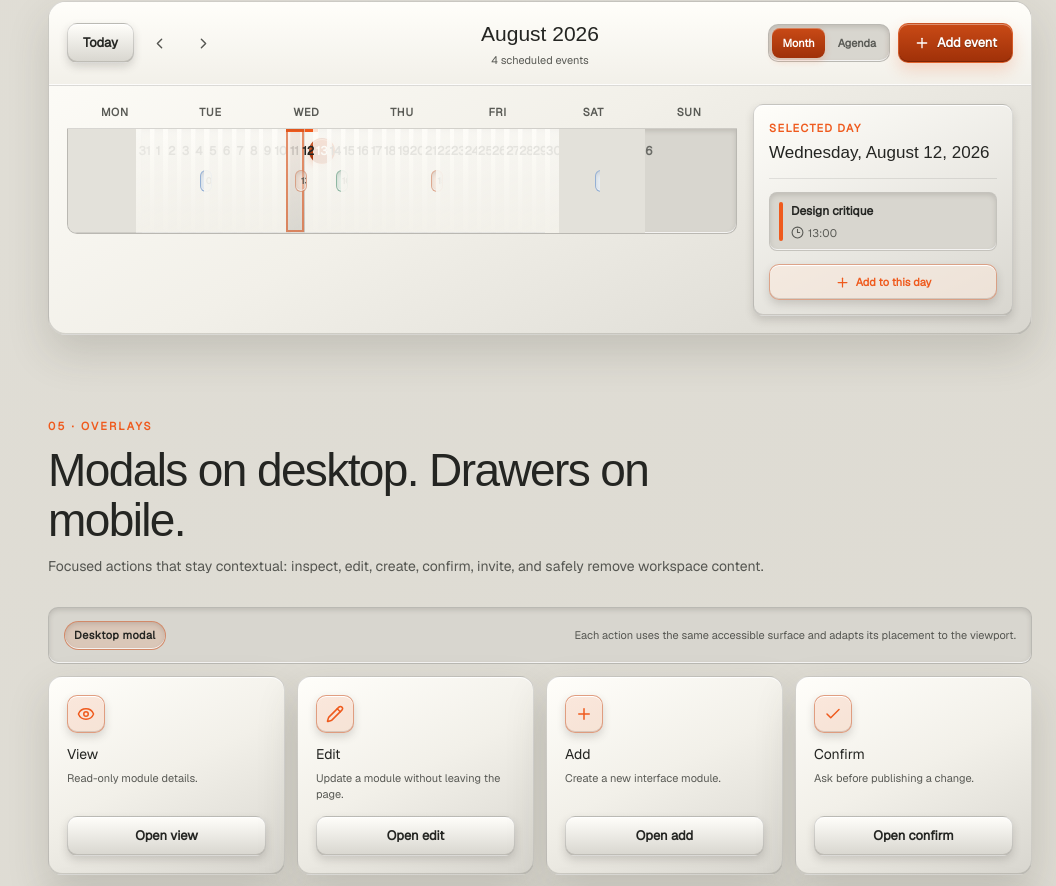
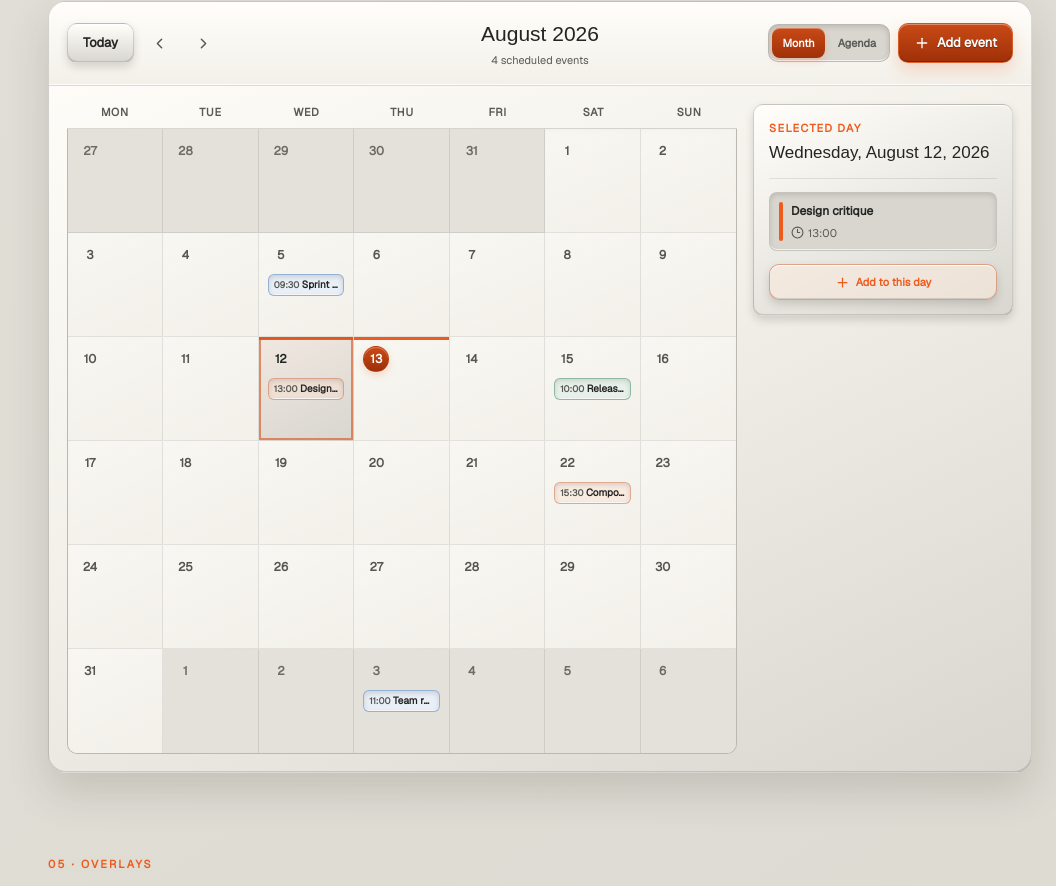
Before and after one commit to alvindemesadev/kinetic-ui, a React (Vite) app: page / in a window 1280 px wide. Shown: the part 5531-6417 px from the top of the page, without its empty margins (224-1280 px from the left). Built offline with nearby package versions, Linux system fonts and the light colour scheme; a web font is replaced by a local one.

Commit message:
fix: stack calendar weeks into month grid

```diff
--- a/src/styles/components/showcase-layout.css
+++ b/src/styles/components/showcase-layout.css
@@ -1994,10 +1994,12 @@ kbd {
 .calendar-month-surface {
   min-width: 0;
 }
-.calendar-weekday-row,
+.calendar-weekday-row {
+  display: grid;
+  grid-template-columns: repeat(7, minmax(0, 1fr));
+}
 .calendar-month-grid {
-  display: grid;
-  grid-template-columns: repeat(7, minmax(0, 1fr));
+  display: block;
 }
 .calendar-weekday-row {
   padding: 0 0 8px;
```
